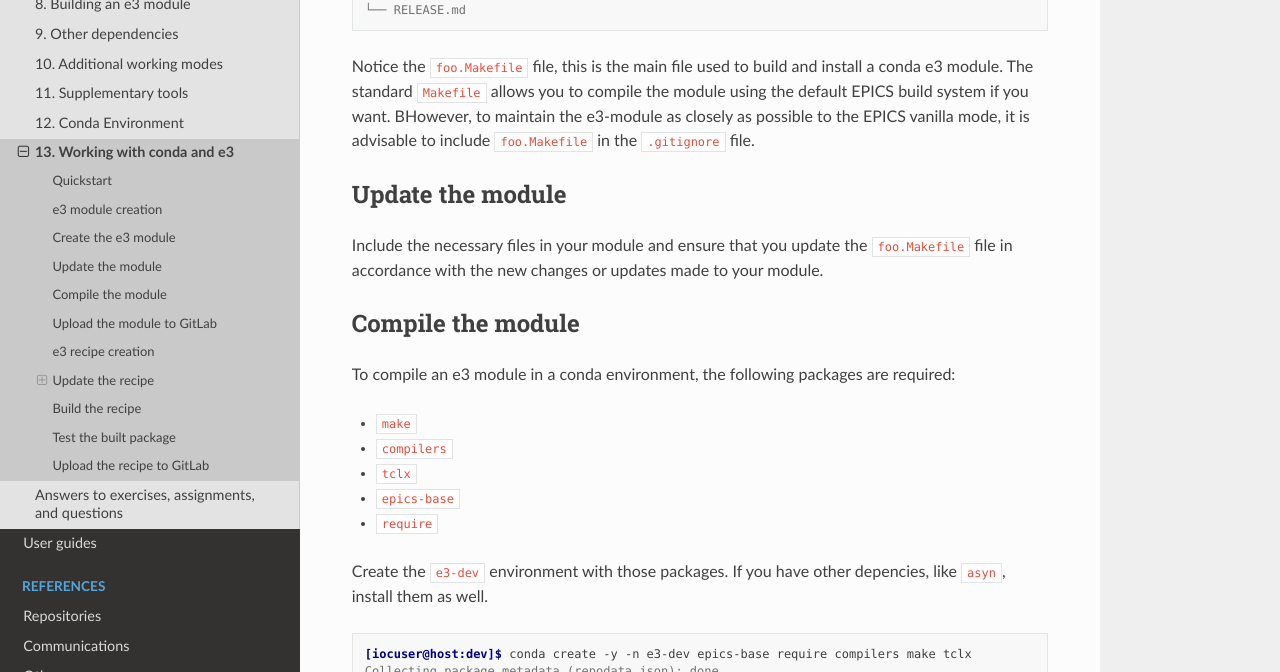
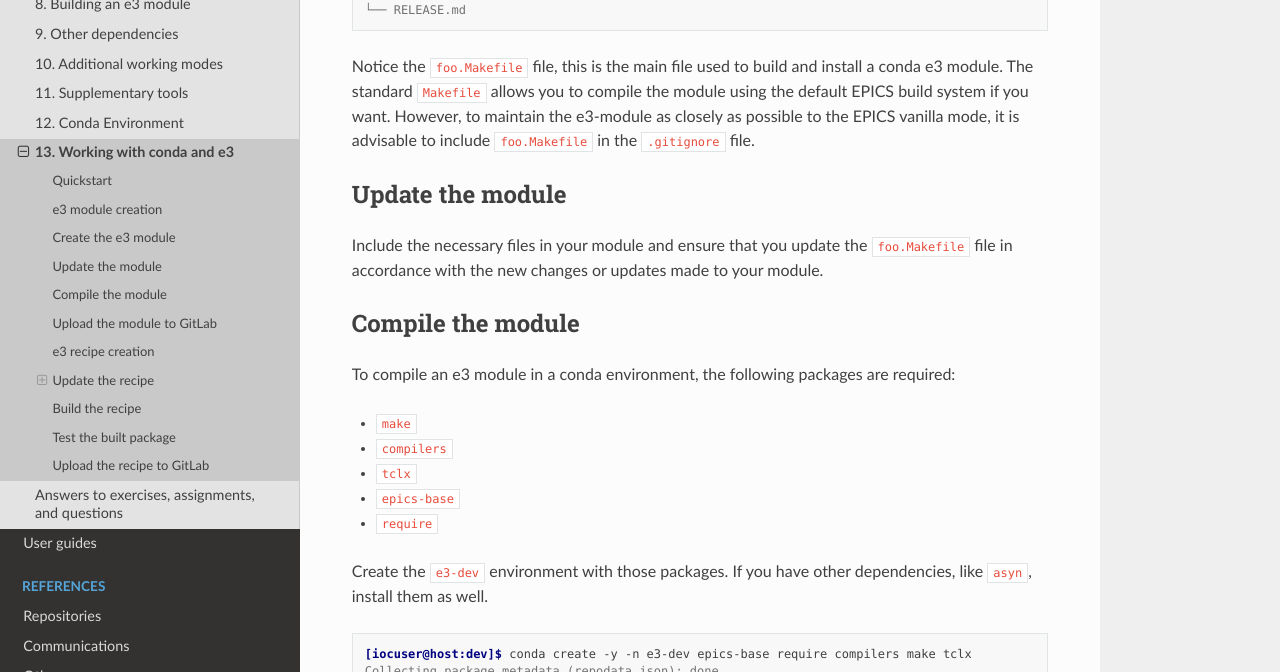
Before and after one commit to ttkorhonen/e3pages, a Sphinx documentation site: the page built from docs/kb/training/workbook/13_working_with_e3_conda.md, in a window 1280 px wide and 900 px high, scrolled down 9017 px. Shown: the part 176-848 px from the top of the window. Built offline with Sphinx 7.4.7 and the Read the Docs theme 2.0.0, drawn with Linux system fonts in a browser that asks for light colours; some of the changed text lies outside the part shown.

Commit message:
Fix some typos

````diff
--- a/docs/kb/training/workbook/13_working_with_e3_conda.md
+++ b/docs/kb/training/workbook/13_working_with_e3_conda.md
@@ -518,7 +518,7 @@ foo/
 Notice the `foo.Makefile` file, this is the main file used to
 build and install a conda e3 module.  The standard `Makefile`
 allows you to compile the module using the default EPICS build
-system if you want. BHowever, to maintain the e3-module as closely
+system if you want. However, to maintain the e3-module as closely
 as possible to the EPICS vanilla mode, it is advisable to include
 `foo.Makefile` in the `.gitignore` file.
 
@@ -540,7 +540,7 @@ required:
 * `require`
 
 Create the `e3-dev` environment with those packages.  If you have other
-depencies, like `asyn`, install them as well.
+dependencies, like `asyn`, install them as well.
 
 ```console
 [iocuser@host:dev]$ conda create -y -n e3-dev epics-base require compilers make tclx
````
Also changed, not shown: other parts of docs/kb/training/workbook/13_working_with_e3_conda.md (+3 -3 lines).
